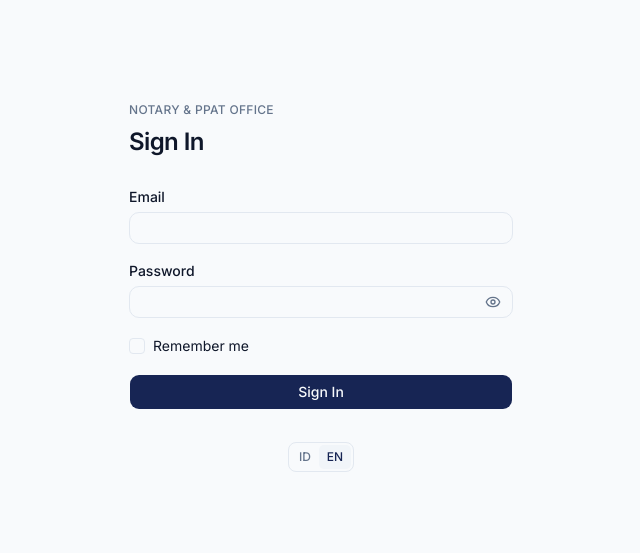
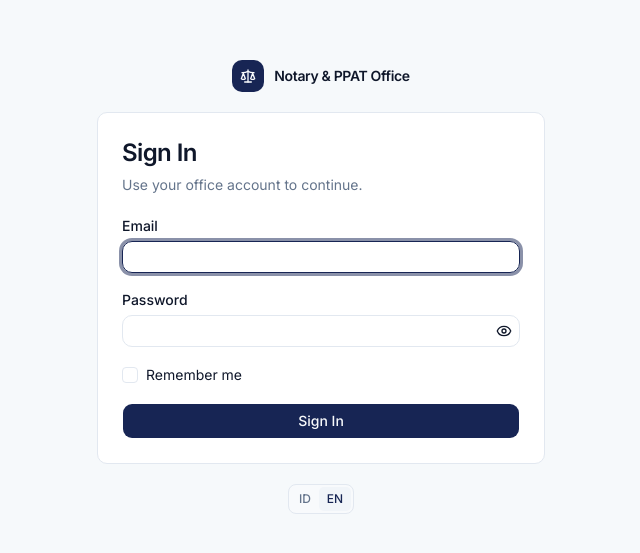
Before and after one commit to mdeswendi/notary-ppat-office-management, a Next.js app in the folder frontend/: page /en/login in a window 1280 px wide. Shown: the part 113-666 px from the top of the page, without its empty margins (319-959 px from the left). Built offline with nearby package versions, Linux system fonts and the light colour scheme; no server answers.

Commit message:
feat: polish authentication experience

```diff
--- a/frontend/src/app/[locale]/(app)/security/confirm-email/page.tsx
+++ b/frontend/src/app/[locale]/(app)/security/confirm-email/page.tsx
@@ -4,6 +4,7 @@ import { getTranslations } from "next-intl/server";
 import { PageBackLink } from "@/components/layout/page-back-link";
 import { PageContainer } from "@/components/layout/page-container";
 import { PageHeader } from "@/components/layout/page-header";
+import { Card } from "@/components/ui/card";
 import { Skeleton } from "@/components/ui/skeleton";
 import { ConfirmEmailPanel } from "@/features/security/confirm-email-panel";
 
@@ -33,9 +34,11 @@ export default async function ConfirmEmailPage({
 
       {/* `useSearchParams` needs a Suspense boundary to keep the rest of the
           route statically renderable. */}
-      <Suspense fallback={<Skeleton className="h-20 w-full" />}>
-        <ConfirmEmailPanel />
-      </Suspense>
+      <Card className="max-w-xl">
+        <Suspense fallback={<Skeleton className="h-20 w-full" />}>
+          <ConfirmEmailPanel />
+        </Suspense>
+      </Card>
     </PageContainer>
   );
 }
--- a/frontend/src/app/[locale]/login/page.tsx
+++ b/frontend/src/app/[locale]/login/page.tsx
@@ -1,6 +1,6 @@
 import { getTranslations, setRequestLocale } from "next-intl/server";
 
-import { LocaleSwitcher } from "@/components/locale-switcher";
+import { AuthShell } from "@/components/layout/auth-shell";
 import { LoginForm } from "@/features/auth/login-form";
 
 /**
@@ -19,21 +19,12 @@ export default async function LoginPage({ params }: PageProps<"/[locale]/login">
   const tCommon = await getTranslations("common");
 
   return (
-    <main className="flex min-h-svh flex-col items-center justify-center px-4 py-12">
-      <div className="flex w-full max-w-sm flex-col gap-8">
-        <div className="flex flex-col gap-2">
-          <p className="text-muted-foreground text-xs font-medium tracking-wide uppercase">
-            {tCommon("officeLabel")}
-          </p>
-          <h1 className="text-2xl font-semibold tracking-tight">{t("signIn")}</h1>
-        </div>
-
-        <LoginForm />
-
-        <div className="flex justify-center">
-          <LocaleSwitcher />
-        </div>
-      </div>
-    </main>
+    <AuthShell
+      officeLabel={tCommon("officeLabel")}
+      title={t("signIn")}
+      description={t("signInSubtitle")}
+    >
+      <LoginForm />
+    </AuthShell>
   );
 }
--- /dev/null
+++ b/frontend/src/components/forms/password-input.tsx
@@ -0,0 +1,36 @@
+"use client";
+
+import type { ComponentProps } from "react";
+import { useState } from "react";
+import { Eye, EyeOff } from "lucide-react";
+
+import { Button } from "@/components/ui/button";
+import { Input } from "@/components/ui/input";
+import { cn } from "@/lib/utils";
+
+type PasswordInputProps = Omit<ComponentProps<typeof Input>, "type"> & {
+  showLabel: string;
+  hideLabel: string;
+};
+
+/** Password field with one consistent, keyboard-accessible visibility control. */
+export function PasswordInput({ showLabel, hideLabel, className, ...props }: PasswordInputProps) {
+  const [visible, setVisible] = useState(false);
+
+  return (
+    <div className="relative">
+      <Input type={visible ? "text" : "password"} className={cn("pr-11", className)} {...props} />
+      <Button
+        type="button"
+        variant="ghost"
+        size="icon"
+        className="absolute inset-y-0 right-0 h-full rounded-l-none"
+        onClick={() => setVisible((current) => !current)}
+        aria-label={visible ? hideLabel : showLabel}
+        aria-pressed={visible}
+      >
+        {visible ? <EyeOff aria-hidden="true" /> : <Eye aria-hidden="true" />}
+      </Button>
+    </div>
+  );
+}
--- /dev/null
+++ b/frontend/src/components/layout/auth-shell.tsx
@@ -0,0 +1,46 @@
+import type { ReactNode } from "react";
+import { Scale } from "lucide-react";
+
+import { LocaleSwitcher } from "@/components/locale-switcher";
+import { Card } from "@/components/ui/card";
+
+type AuthShellProps = {
+  officeLabel: string;
+  title: string;
+  description?: string;
+  children: ReactNode;
+};
+
+/** Shared, focused frame for every unauthenticated account flow. */
+export function AuthShell({ officeLabel, title, description, children }: AuthShellProps) {
+  return (
+    <main className="bg-muted/30 flex min-h-svh items-center justify-center px-4 py-8 sm:py-12">
+      <div className="flex w-full max-w-md flex-col gap-5">
+        <div className="flex items-center justify-center gap-2.5">
+          <span
+            aria-hidden="true"
+            className="bg-primary text-primary-foreground grid size-8 shrink-0 place-items-center rounded-lg"
+          >
+            <Scale className="size-4" />
+          </span>
+          <span className="text-sm font-semibold tracking-tight">{officeLabel}</span>
+        </div>
+
+        <Card className="gap-6 p-5 sm:p-6">
+          <header className="flex flex-col gap-1.5">
+            <h1 className="text-2xl font-semibold tracking-tight">{title}</h1>
+            {description ? (
+              <p className="text-muted-foreground text-sm break-words">{description}</p>
+            ) : null}
+          </header>
+
+          {children}
+        </Card>
+
+        <div className="flex justify-center">
+          <LocaleSwitcher />
+        </div>
+      </div>
+    </main>
+  );
+}
--- a/frontend/src/components/locale-switcher.tsx
+++ b/frontend/src/components/locale-switcher.tsx
@@ -69,7 +69,7 @@ export function LocaleSwitcher() {
         {routing.locales.map((locale) => {
           const isActive = locale === activeLocale;
           const className = cn(
-            "block rounded-[0.3rem] px-2 py-1 text-xs font-medium transition-colors",
+            "focus-visible:ring-ring block rounded-[0.3rem] px-2 py-1 text-xs font-medium transition-colors focus-visible:ring-2 focus-visible:ring-offset-1 focus-visible:outline-none",
             isActive
               ? "bg-secondary text-secondary-foreground"
               : "text-muted-foreground hover:text-foreground",
--- a/frontend/src/features/auth/login-form.tsx
+++ b/frontend/src/features/auth/login-form.tsx
@@ -5,10 +5,10 @@ import { useForm } from "react-hook-form";
 import { zodResolver } from "@hookform/resolvers/zod";
 import { useMutation, useQueryClient } from "@tanstack/react-query";
 import { useTranslations } from "next-intl";
-import { Eye, EyeOff } from "lucide-react";
 import { z } from "zod";
 
 import { InlineAlert } from "@/components/feedback/inline-alert";
+import { PasswordInput } from "@/components/forms/password-input";
 import { Button } from "@/components/ui/button";
 import { Checkbox } from "@/components/ui/checkbox";
 import { Input } from "@/components/ui/input";
@@ -25,7 +25,6 @@ export function LoginForm() {
   const router = useRouter();
   const queryClient = useQueryClient();
 
-  const [showPassword, setShowPassword] = useState(false);
   const [errorKey, setErrorKey] = useState<ApiErrorKey | null>(null);
 
   // The password was accepted but the account requires a second factor. Nothing
@@ -111,7 +110,7 @@ export function LoginForm() {
   }
 
   return (
-    <form onSubmit={onSubmit} noValidate className="flex flex-col gap-5">
+    <form onSubmit={onSubmit} noValidate aria-busy={isSubmitting} className="flex flex-col gap-5">
       {errorKey ? <InlineAlert>{t(`errors.${errorKey}`)}</InlineAlert> : null}
 
       <div className="flex flex-col gap-2">
@@ -120,6 +119,9 @@ export function LoginForm() {
           id="email"
           type="email"
           autoComplete="username"
+          autoCapitalize="none"
+          autoFocus
+          spellCheck={false}
           aria-invalid={form.formState.errors.email ? true : undefined}
           aria-describedby={form.formState.errors.email ? "email-error" : undefined}
           {...form.register("email")}
@@ -133,30 +135,15 @@ export function LoginForm() {
 
       <div className="flex flex-col gap-2">
         <Label htmlFor="password">{t("password")}</Label>
-        <div className="relative">
-          <Input
+        <PasswordInput
           id="password"
-            type={showPassword ? "text" : "password"}
           autoComplete="current-password"
-            className="pr-10"
+          showLabel={t("showPassword")}
+          hideLabel={t("hidePassword")}
           aria-invalid={form.formState.errors.password ? true : undefined}
           aria-describedby={form.formState.errors.password ? "password-error" : undefined}
           {...form.register("password")}
         />
-          <button
-            type="button"
-            onClick={() => setShowPassword((visible) => !visible)}
-            aria-label={showPassword ? t("hidePassword") : t("showPassword")}
-            aria-pressed={showPassword}
-            className="text-muted-foreground hover:text-foreground focus-visible:ring-ring absolute inset-y-0 right-0 flex items-center rounded-md px-3 focus-visible:ring-2 focus-visible:outline-none"
-          >
-            {showPassword ? (
-              <EyeOff aria-hidden="true" className="size-4" />
-            ) : (
-              <Eye aria-hidden="true" className="size-4" />
-            )}
-          </button>
-        </div>
         {form.formState.errors.password ? (
           <p id="password-error" className="text-destructive text-sm">
             {form.formState.errors.password.message}
--- a/frontend/src/features/auth/two-factor-challenge-form.tsx
+++ b/frontend/src/features/auth/two-factor-challenge-form.tsx
@@ -78,6 +78,7 @@ export function TwoFactorChallengeForm({ onExpired }: { onExpired: () => void })
   return (
     <form
       noValidate
+      aria-busy={isSubmitting}
       className="flex flex-col gap-5"
       onSubmit={(event) => {
         event.preventDefault();
@@ -104,6 +105,7 @@ export function TwoFactorChallengeForm({ onExpired }: { onExpired: () => void })
             autoComplete="off"
             autoFocus
             spellCheck={false}
+            className="font-mono"
             value={recoveryCode}
             onChange={(event) => setRecoveryCode(event.target.value)}
           />
@@ -114,12 +116,15 @@ export function TwoFactorChallengeForm({ onExpired }: { onExpired: () => void })
           <Input
             id="two-factor-code"
             inputMode="numeric"
+            enterKeyHint="done"
             // The one autocomplete token browsers and password managers use for
             // a one-time code, so a phone can offer it from an SMS or an
             // authenticator without the value being retained.
             autoComplete="one-time-code"
             autoFocus
             maxLength={6}
+            pattern="[0-9]*"
+            className="font-mono tracking-[0.25em]"
             value={code}
             onChange={(event) => setCode(event.target.value.replace(/\D/g, ""))}
           />
```
Also changed, not shown: frontend/src/app/[locale]/reset-password/page.tsx (+10 -20 lines), frontend/src/features/security/reset-password-form.tsx (+25 -8 lines), frontend/messages/en.json, frontend/messages/id.json, 2 other files (tests, documents, lock files or other folders). Lines whose indentation alone changed are shown as unchanged.
